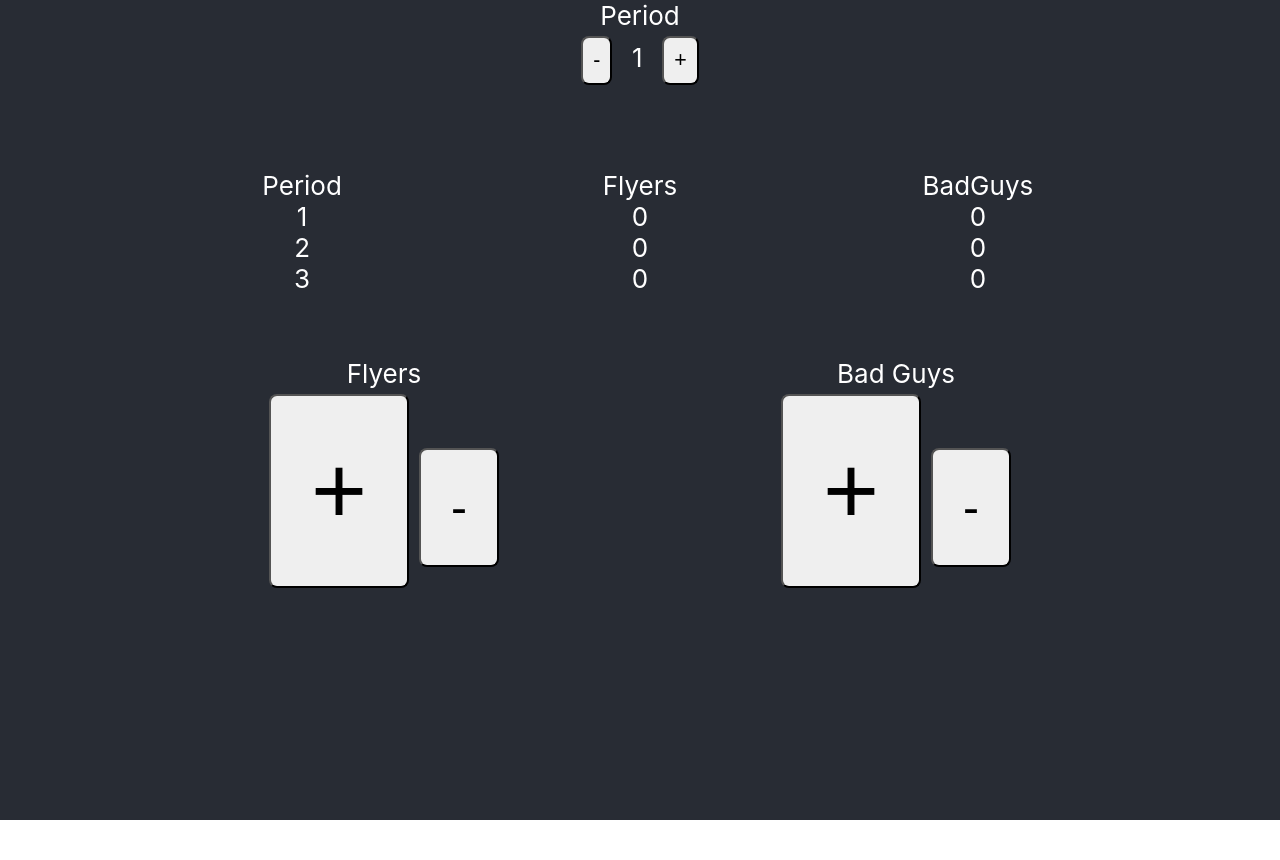
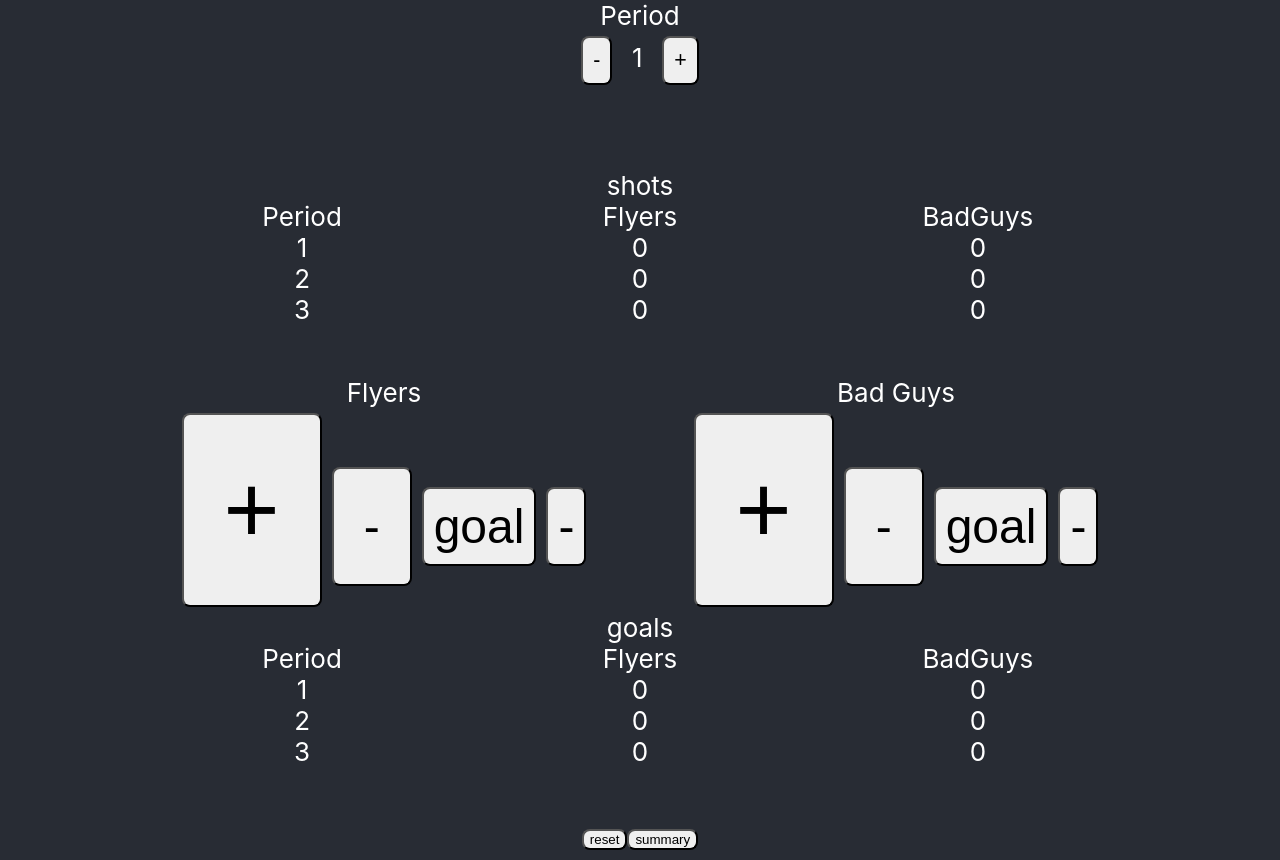
Before and after one commit to lunky/shooter, a React (Create React App) app: page / in a window 1280 px wide. Before the commit the page ends 820 px from the top, so only its background shows below. Built offline with nearby package versions, Linux system fonts and the light colour scheme.

Commit message:
add goals, refactor

```diff
--- a/src/App.js
+++ b/src/App.js
@@ -1,93 +1,92 @@
 import React, { Component } from 'react';
 import './App.css';
+import BoxScore from './boxscore'
 
 class App extends Component {
   constructor(props){
     super();
-    let game = [];
-    game[1] = {flyers: [],badGuys: []};
-    game[2] = {flyers: [],badGuys: []};
-    game[3] = {flyers: [],badGuys: []};
+    let goals = [
+      {flyers: 0, badGuys: 0},
+      {flyers: 0, badGuys: 0},
+      {flyers: 0, badGuys: 0}
+    ];
+    let game = [
+      {flyers: 0,badGuys: 0},
+      {flyers: 0,badGuys: 0},
+      {flyers: 0,badGuys: 0},
+    ];
     this.state = {
-      period: 1,
-      flyers: [],
-      badGuys: [],
-      game: game
-    }
-    this.scoreFlyers = this.scoreFlyers.bind(this);
-    this.unscoreFlyers = this.unscoreFlyers.bind(this);
-    this.unscoreBadGuys = this.unscoreBadGuys.bind(this);
-    this.scoreBadGuys = this.scoreBadGuys.bind(this);
-    this.periodInc = this.periodInc.bind(this);
-    this.periodDec = this.periodDec.bind(this);
-    this.showPeriod = this.showPeriod.bind(this);
-    this.showGame = this.showGame.bind(this);
+      hideResults : false,
+      goals: goals,
+      game: game,
+      period: 0
+    };
+
   }
-  periodInc(e) {
-    if (this.state.period===3){
-      if(typeof this.state.game[4] === 'undefined') {
+  summary = () => {
+    this.setState(state => ({hideResults : !state.hideResults}));
+  }
+  reset = ()=>{
+    let goals = [
+      {flyers: 0, badGuys: 0},
+      {flyers: 0, badGuys: 0},
+      {flyers: 0, badGuys: 0}
+    ];
+    let game = [
+      {flyers: 0,badGuys: 0},
+      {flyers: 0,badGuys: 0},
+      {flyers: 0,badGuys: 0},
+    ];
+    this.setState({
+      hideResults : false,
+      goals: goals,
+      game: game,
+      period: 0
+    });
+
+  }
+  goalz = (who, val) => (e) => {
+    let goals = this.state.goals;
+    if(val<0 && goals[this.state.period][who] === 0){ return;}
+    goals[this.state.period][who] += val;
+    this.setState({goals: goals});
+  }
+  periodInc = (e) => {
+    if (this.state.period===2){
+      if(typeof this.state.game[3] === 'undefined') {
         let game = this.state.game;
-        game.push({flyers:[], badGuys:[]})
-        this.setState({game:game});
+        game.push({flyers:0, badGuys:0})
+        let goals = this.state.goals;
+        goals.push({flyers:0, badGuys:0})
+        this.setState({game:game,goals:goals });
       }
     }
-    if (this.state.period===4){ return; }
+    if (this.state.period===3){ return; }
     let periods = this.state.game;
-    periods[this.state.period] = {flyers: this.state.flyers, badGuys: this.state.badGuys};
     let nextPeriod = periods[this.state.period+1];
     this.setState(state=>({ flyers: nextPeriod.flyers, badGuys: nextPeriod.badGuys, periods: periods, period: state.period + 1}));
   }
-  periodDec(e) {
-    if (this.state.period===1){ return; }
-    let periods = this.state.game
-    periods[this.state.period] = {flyers: this.state.flyers, badGuys: this.state.badGuys};
-    let nextPeriod = periods[this.state.period-1];
-    this.setState(state=>({ flyers: nextPeriod.flyers, badGuys: nextPeriod.badGuys, periods: periods, period: state.period - 1}));
+  periodDec = (e) =>{
+    if (this.state.period===0){ return; }
+    this.setState(state=>({ period: state.period - 1}));
   }
-  scoreFlyers(e) {
+  shotz = (who, val) => (e) => {
     e.preventDefault();
-    let flyers = this.state.game[this.state.period].flyers;
-    flyers.push(1);
-    this.setState({ flyers: flyers });
-  }
-  unscoreFlyers(e) {
-    e.preventDefault();
-    if (this.state.flyers===0){return;}
-    let flyers = this.state.game[this.state.period].flyers;
-    flyers.pop();
-    this.setState({ flyers: flyers });
-  }
-  scoreBadGuys(e) {
-    let badGuys = this.state.game[this.state.period].badGuys;
-    badGuys.push(1);
-    e.preventDefault();
-    this.setState({ badGuys: badGuys });
-  }
-  unscoreBadGuys(e) {
-    e.preventDefault();
-    if (this.state.badGuys===0){return;}
-    let badGuys = this.state.game[this.state.period].badGuys;
-    badGuys.pop();
-    this.setState({ badGuys: badGuys });
+    let game = this.state.game;
+    if (val<0 &&game[this.state.period][who]===0){return;}
+    game[this.state.period][who] += val;
+    this.setState({game: game});
   }
   showPeriod(){
-    if(this.state.period !== 4){
-      return this.state.period;
+    if(this.state.period !== 3){
+      return this.state.period +1;
     }
     return "OT"
   }
-  showGame(){
-    let game = this.state.game;
-    let flyers = game.map((period,i) => {
-      return (<div>
-                <div className="boxScorePeriod">{i===4?"OT":i}</div>
-                <div className="boxScore">{period.flyers.reduce((a, b) => a + b, 0)}</div>
-                <div className="boxScore">{period.badGuys.reduce((a, b) => a + b, 0)}</div>
-              </div>)
-    })
-    return flyers;
-  }
   render() {
+    const {game,goals} = this.state;
+    const notResults = this.state.hideResults ? {display: 'none'} : {}
+    const results = this.state.hideResults ? {} : {display: 'none'}
     return (
       <div className="App">
         <header className="App-header">
@@ -100,22 +99,31 @@ class App extends Component {
             </div>
           </div>
           <div className="container">
-          <div className="boxScorePeriod">Period</div>
-          <div className="boxScore">Flyers</div>
-          <div className="boxScore">BadGuys</div>
-          {this.showGame()}
+          <div style={results}>
+            {new Date().toLocaleString()}
+            <div className="separator"></div>
+          </div>
+          <BoxScore title="shots" game={game} />
           <div className="separator"></div>
 
-          <div className="one">
+          <div className="one" style={notResults}>
             <div className="name">Flyers</div>
-            <button className="add" onClick={this.scoreFlyers}>+</button>
-            <button className="subtract" onClick={this.unscoreFlyers}>-</button>
+            <button className="add" onClick={this.shotz('flyers',1)}>+</button>
+            <button className="subtract" onClick={this.shotz('flyers',-1)}>-</button>
+            <button className="goal" onClick={this.goalz('flyers', 1)}>goal</button>
+            <button className="goal" onClick={this.goalz('flyers', -1)}>-</button>
           </div>
-          <div className="two">
+          <div className="two" style={notResults} >
             <div className="name" >Bad Guys </div>
-            <button className="add" onClick={this.scoreBadGuys}>+</button>
-            <button className="subtract" onClick={this.unscoreBadGuys}>-</button>
+            <button className="add" onClick={this.shotz('badGuys',1)}>+</button>
+            <button className="subtract" onClick={this.shotz('badGuys', -1)}>-</button>
+            <button className="goal" onClick={this.goalz('badGuys', 1)}>goal</button>
+            <button className="goal" onClick={this.goalz('badGuys', -1)}>-</button>
           </div>
+          <BoxScore title="goals" game={goals} />
+          <div className="separator"></div>
+        <button onClick={this.reset} className="reset">reset</button>
+        <button onClick={this.summary} className="reset">summary</button>
         </div>
         </header>
       </div>
--- /dev/null
+++ b/src/boxscore.js
@@ -0,0 +1,36 @@
+import React, {Component} from 'react';
+
+class BoxScore extends Component{
+    shouldComponentUpdate(nextProps){
+        return this.props.game[0]!==nextProps[0]
+        || this.props.game[1]!==nextProps[1]
+        || this.props.game[2]!==nextProps[2]
+        || ((typeof this.props.game[3] !== 'undefined') && (this.props.game[3]!==nextProps[3]));
+    }
+    showShots(){
+        const {game} = this.props;
+        let shots = game.map((period,i) => {
+            return (<div key={i}>
+                    <div className="boxScorePeriod">{i===3?"OT":i+1}</div>
+                    <div className="boxScore">{period.flyers}</div>
+                    <div className="boxScore">{period.badGuys}</div>
+                    </div>)
+        })
+        return shots;
+    }
+    render(){
+        const {title} = this.props;
+        return(
+        <div>
+          <div>{title}</div>
+          <div className="boxScorePeriod">Period</div>
+          <div className="boxScore">Flyers</div>
+          <div className="boxScore">BadGuys</div>
+          <div>
+          {this.showShots()}
+          </div>
+          </div>)
+    }
+}
+
+export default BoxScore;
--- a/src/index.css
+++ b/src/index.css
@@ -33,8 +33,14 @@ button.add{
   font-size: 72pt;
   margin: 5px;
 }
+button.goal,
 button.subtract{
   padding: 30px;
+  font-size: 36pt;
+  margin: 5px;
+}
+button.goal{
+  padding: 10px;
   font-size: 36pt;
   margin: 5px;
 }
@@ -44,7 +50,6 @@ button.subtract{
 
 .container {
   width: 80%;
-  height: 80vh;
   margin: auto;
   padding: 10px;
 }
@@ -61,15 +66,13 @@ button.subtract{
   height: 20vh;
 }
 .boxScorePeriod,
+.boxScoreGoal,
 .boxScore {
   display: inline-block;
   width: 33%;
 }
-.boxScore {
-  width: 33%;
-}
 .separator{
-  height: 10%;
+  height: 2em;
 }
 
 button {border-radius: 8px;}
```
